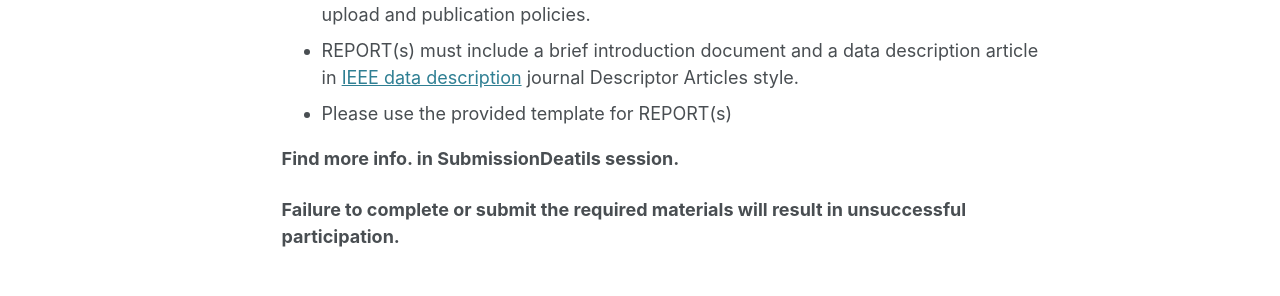
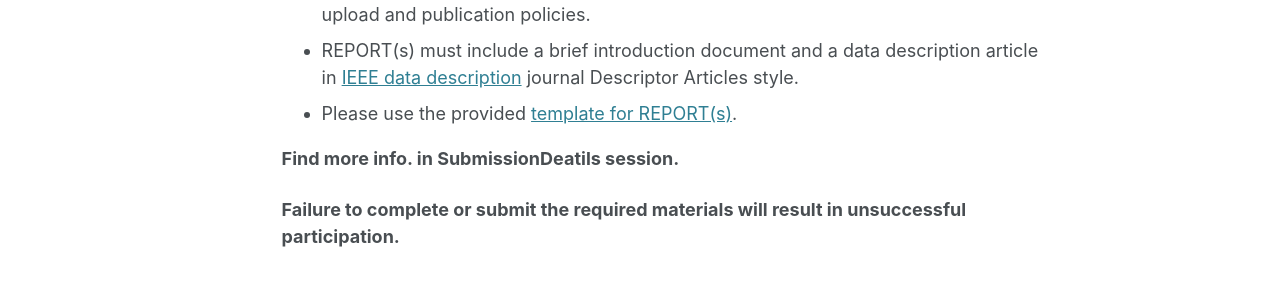
Before and after one commit to dpPEScomp/pesdpcompetition.github.io, a Jekyll site: the page built from _pages/about.md, in a window 1280 px wide and 900 px high, scrolled down 1635 px. Shown: the part 157-453 px from the top of the window. Built offline with Jekyll 4.4.1, drawn with Linux system fonts in a browser that asks for light colours; part of the change alters nothing that is shown.

```diff
--- a/_pages/about.md
+++ b/_pages/about.md
@@ -30,7 +30,7 @@ This Competition encourages researchers across the community to contribute high-
 * All final submitted works should consist of two parts: part1 the DATASET(s) and part2 the REPORT(s)
 * All DATASET(s) must be uploaded to [IEEE DataPort](https://ieee-dataport.org/) and comply with DataPort’s upload and publication policies.
 * REPORT(s) must include a brief introduction document and a data description article in [IEEE data description](https://www.ieee-data.org/) journal Descriptor Articles style.
-* Please use the provided template for REPORT(s)
+* Please use the provided [template for REPORT(s)](https://ieee-dataport.org/competitions/good-datasets-ai-model-training-power-and-energy-domain).
 
 **Find more info. in SubmissionDeatils session.**
 
```
